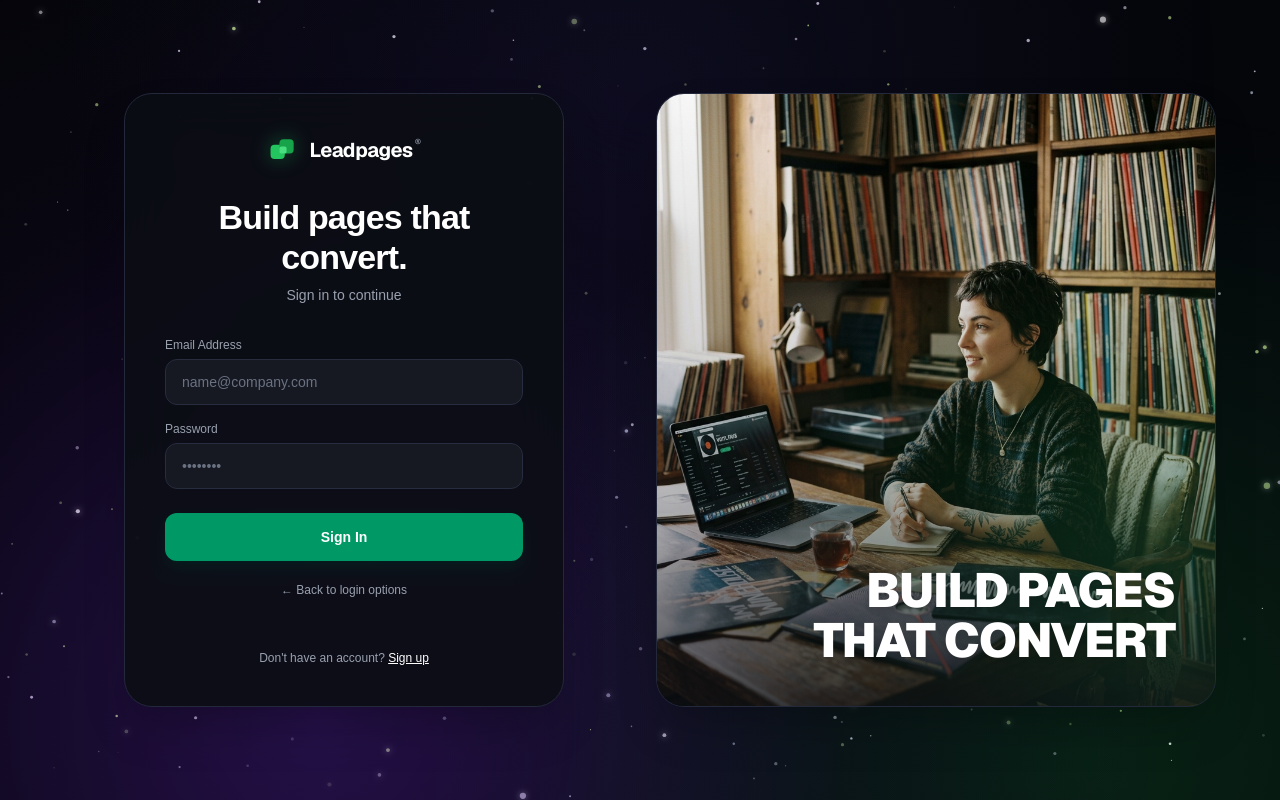
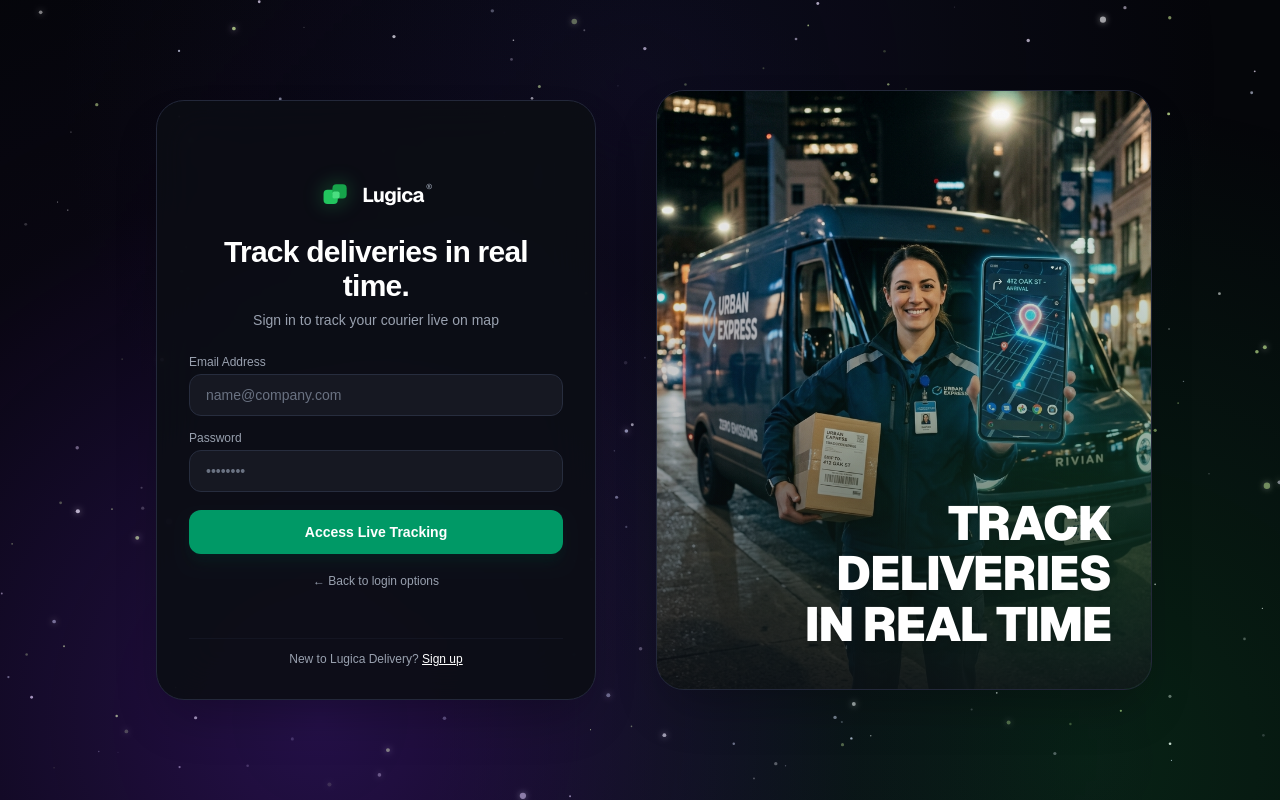
Before and after one commit to hirwabasekecedrick/lugica, a Next.js app in the folder web/: page /login in a window 1280 px wide. Both pictures are taken after a click on the button "Continue with email". Built offline with nearby package versions, Linux system fonts and the light colour scheme.

Commit message:
Logo and heropanel imprementation

```diff
--- a/web/app/components/HeroPanel.tsx
+++ b/web/app/components/HeroPanel.tsx
@@ -5,11 +5,11 @@
 
 export default function HeroPanel() {
   return (
-    <div className="relative w-full h-full min-h-[520px] lg:min-h-[580px] rounded-[28px] overflow-hidden border border-[#23283a] shadow-2xl flex flex-col justify-end group">
-      {/* Background Hero Image */}
+    <div className="relative w-full h-full max-h-[600px] rounded-[28px] overflow-hidden border border-[#23283a] shadow-2xl flex flex-col justify-end group">
+      {/* Background Delivery Hero Image */}
       <Image
-        src="/leadpages_hero_vinyl.png"
-        alt="Build pages that convert"
+        src="/lugica_delivery_hero.png"
+        alt="Track deliveries in real time with Lugica"
         fill
         sizes="(max-width: 1024px) 100vw, 50vw"
         priority
@@ -21,18 +21,18 @@
         className="absolute inset-0 pointer-events-none"
         style={{
           background: `
-            linear-gradient(to top, rgba(12, 14, 20, 0.75) 0%, rgba(12, 14, 20, 0.2) 40%, transparent 100%),
-            radial-gradient(circle at 90% 90%, rgba(34, 197, 94, 0.35) 0%, rgba(22, 163, 74, 0.15) 30%, transparent 60%)
+            linear-gradient(to top, rgba(12, 14, 20, 0.85) 0%, rgba(12, 14, 20, 0.25) 45%, transparent 100%),
+            radial-gradient(circle at 90% 90%, rgba(34, 197, 94, 0.4) 0%, rgba(22, 163, 74, 0.15) 35%, transparent 65%)
           `
         }}
       />
 
       {/* Overlaid Typography at Bottom */}
-      <div className="relative z-10 p-8 sm:p-10 text-right">
+      <div className="relative z-10 p-6 sm:p-8 lg:p-10 text-right">
         <h2 className="text-white text-3xl sm:text-4xl lg:text-5xl font-black tracking-tight leading-[1.05] drop-shadow-lg uppercase font-sans">
-          Build pages
+          Track deliveries
           <br />
-          that convert
+          in real time
         </h2>
       </div>
     </div>
--- a/web/app/components/LoginCard.tsx
+++ b/web/app/components/LoginCard.tsx
@@ -1,7 +1,7 @@
 "use client";
 
 import React, { useState } from "react";
-import LeadpagesLogo from "./LeadpagesLogo";
+import LugicaLogo from "./LugicaLogo";
 
 export default function LoginCard() {
   const [showEmailForm, setShowEmailForm] = useState(false);
@@ -27,11 +27,11 @@
       showToast("Please enter a valid email address.");
       return;
     }
-    showToast(isSignUp ? `Creating account for ${email}...` : `Signing in as ${email}...`);
+    showToast(isSignUp ? `Creating tracking account for ${email}...` : `Connecting to live delivery dashboard for ${email}...`);
   };
 
   return (
-    <div className="relative w-full max-w-[440px] bg-[#0c0e14]/90 backdrop-blur-xl border border-[#23283a] rounded-[28px] p-8 sm:p-10 shadow-2xl flex flex-col justify-between transition-all">
+    <div className="relative w-full max-w-[440px] h-full max-h-[600px] bg-[#0c0e14]/90 backdrop-blur-xl border border-[#23283a] rounded-[28px] p-6 sm:p-8 shadow-2xl flex flex-col justify-between transition-all">
       {/* Toast alert */}
       {toastMessage && (
         <div className="absolute -top-12 left-1/2 -translate-x-1/2 bg-[#1e2436] text-white text-xs px-4 py-2 rounded-full border border-emerald-500/40 shadow-lg flex items-center gap-2 animate-bounce z-50 whitespace-nowrap">
@@ -40,30 +40,30 @@
         </div>
       )}
 
-      <div>
+      <div className="flex flex-col justify-center my-auto">
         {/* Top Logo */}
-        <div className="flex justify-center mb-8">
-          <LeadpagesLogo />
+        <div className="flex justify-center mb-6">
+          <LugicaLogo />
         </div>
 
-        {/* Heading */}
-        <h1 className="text-3xl sm:text-[34px] font-extrabold text-white tracking-tight leading-[1.15] text-center mb-2">
-          {isSignUp ? "Start converting\nvisitors today." : "Build pages\nthat convert."}
+        {/* Heading tailored for real-time delivery tracking */}
+        <h1 className="text-2xl sm:text-3xl font-extrabold text-white tracking-tight leading-[1.15] text-center mb-1.5">
+          {isSignUp ? "Start tracking\nyour shipments." : "Track deliveries\nin real time."}
         </h1>
 
         {/* Subtitle */}
-        <p className="text-gray-400 text-sm text-center mb-8 font-normal">
-          {isSignUp ? "Create your Leadpages account" : "Sign in to continue"}
+        <p className="text-gray-400 text-sm text-center mb-6 font-normal">
+          {isSignUp ? "Create your Lugica delivery account" : "Sign in to track your courier live on map"}
         </p>
 
         {!showEmailForm ? (
           /* OAuth & Email Options */
-          <div className="space-y-3.5">
+          <div className="space-y-3">
             {/* Google button */}
             <button
               onClick={() => handleSocialClick("Google")}
               type="button"
-              className="w-full py-3.5 px-4 flex items-center justify-center gap-3 bg-[#161822] hover:bg-[#1e2230] text-white font-medium text-sm rounded-xl border border-[#272d3e] hover:border-[#38415a] transition-all duration-200 cursor-pointer group shadow-sm active:scale-[0.99]"
+              className="w-full py-3 px-4 flex items-center justify-center gap-3 bg-[#161822] hover:bg-[#1e2230] text-white font-medium text-sm rounded-xl border border-[#272d3e] hover:border-[#38415a] transition-all duration-200 cursor-pointer group shadow-sm active:scale-[0.99]"
             >
               {/* Google SVG Icon */}
               <svg className="w-5 h-5" viewBox="0 0 24 24">
@@ -91,7 +91,7 @@
             <button
               onClick={() => handleSocialClick("GitHub")}
               type="button"
-              className="w-full py-3.5 px-4 flex items-center justify-center gap-3 bg-[#161822] hover:bg-[#1e2230] text-white font-medium text-sm rounded-xl border border-[#272d3e] hover:border-[#38415a] transition-all duration-200 cursor-pointer group shadow-sm active:scale-[0.99]"
+              className="w-full py-3 px-4 flex items-center justify-center gap-3 bg-[#161822] hover:bg-[#1e2230] text-white font-medium text-sm rounded-xl border border-[#272d3e] hover:border-[#38415a] transition-all duration-200 cursor-pointer group shadow-sm active:scale-[0.99]"
             >
               {/* GitHub SVG Icon */}
               <svg className="w-5 h-5 fill-current text-white" viewBox="0 0 24 24">
@@ -101,7 +101,7 @@
             </button>
 
             {/* Divider */}
-            <div className="relative flex items-center justify-center my-5">
+            <div className="relative flex items-center justify-center my-4">
               <div className="border-t border-[#232838] w-full" />
               <span className="bg-[#0c0e14] px-3 text-xs text-gray-500 font-medium absolute">
                 or
@@ -112,7 +112,7 @@
             <button
               onClick={() => setShowEmailForm(true)}
               type="button"
-              className="w-full py-3.5 px-4 flex items-center justify-center gap-3 bg-[#161822] hover:bg-[#1e2230] text-white font-medium text-sm rounded-xl border border-[#272d3e] hover:border-[#38415a] transition-all duration-200 cursor-pointer group shadow-sm active:scale-[0.99]"
+              className="w-full py-3 px-4 flex items-center justify-center gap-3 bg-[#161822] hover:bg-[#1e2230] text-white font-medium text-sm rounded-xl border border-[#272d3e] hover:border-[#38415a] transition-all duration-200 cursor-pointer group shadow-sm active:scale-[0.99]"
             >
               {/* Mail SVG Icon */}
               <svg className="w-5 h-5 text-gray-300" fill="none" viewBox="0 0 24 24" stroke="currentColor">
@@ -123,36 +123,36 @@
           </div>
         ) : (
           /* Email Input Form */
-          <form onSubmit={handleSubmit} className="space-y-4 animate-fadeIn">
+          <form onSubmit={handleSubmit} className="space-y-3.5 animate-fadeIn">
             <div>
-              <label className="block text-xs font-medium text-gray-400 mb-1.5">Email Address</label>
+              <label className="block text-xs font-medium text-gray-400 mb-1">Email Address</label>
               <input
                 type="email"
                 required
                 placeholder="name@company.com"
                 value={email}
                 onChange={(e) => setEmail(e.target.value)}
-                className="w-full bg-[#161822] border border-[#272d3e] focus:border-emerald-500 focus:ring-1 focus:ring-emerald-500 rounded-xl px-4 py-3 text-white text-sm placeholder-gray-500 outline-none transition-all"
+                className="w-full bg-[#161822] border border-[#272d3e] focus:border-emerald-500 focus:ring-1 focus:ring-emerald-500 rounded-xl px-4 py-2.5 text-white text-sm placeholder-gray-500 outline-none transition-all"
               />
             </div>
 
             <div>
-              <label className="block text-xs font-medium text-gray-400 mb-1.5">Password</label>
+              <label className="block text-xs font-medium text-gray-400 mb-1">Password</label>
               <input
                 type="password"
                 required
                 placeholder="••••••••"
                 value={password}
                 onChange={(e) => setPassword(e.target.value)}
-                className="w-full bg-[#161822] border border-[#272d3e] focus:border-emerald-500 focus:ring-1 focus:ring-emerald-500 rounded-xl px-4 py-3 text-white text-sm placeholder-gray-500 outline-none transition-all"
+                className="w-full bg-[#161822] border border-[#272d3e] focus:border-emerald-500 focus:ring-1 focus:ring-emerald-500 rounded-xl px-4 py-2.5 text-white text-sm placeholder-gray-500 outline-none transition-all"
               />
             </div>
 
             <button
               type="submit"
-              className="w-full py-3.5 px-4 bg-emerald-600 hover:bg-emerald-500 text-white font-semibold text-sm rounded-xl transition-all shadow-lg shadow-emerald-950/40 active:scale-[0.99] cursor-pointer mt-2"
+              className="w-full py-3 px-4 bg-emerald-600 hover:bg-emerald-500 text-white font-semibold text-sm rounded-xl transition-all shadow-lg shadow-emerald-950/40 active:scale-[0.99] cursor-pointer mt-1"
             >
-              {isSignUp ? "Create Account" : "Sign In"}
+              {isSignUp ? "Create Tracking Account" : "Access Live Tracking"}
             </button>
 
             <button
@@ -167,9 +167,9 @@
       </div>
 
       {/* Footer link */}
-      <div className="mt-8 pt-4 text-center">
+      <div className="pt-3 text-center border-t border-[#1e2332]/40">
         <p className="text-xs text-gray-400">
-          {isSignUp ? "Already have an account? " : "Don't have an account? "}
+          {isSignUp ? "Already registered? " : "New to Lugica Delivery? "}
           <button
             type="button"
             onClick={() => setIsSignUp(!isSignUp)}
--- a/web/app/login/page.tsx
+++ b/web/app/login/page.tsx
@@ -4,25 +4,25 @@
 import HeroPanel from "../components/HeroPanel";
 
 export const metadata = {
-  title: "Leadpages Login | Build pages that convert",
-  description: "Sign in to Leadpages to build high-converting landing pages and lead generation campaigns.",
+  title: "Lugica Delivery | Real-Time Live Delivery Tracking",
+  description: "Sign in to Lugica Delivery to track your couriers and shipments live on an interactive GPS map in real time.",
 };
 
 export default function LoginPage() {
   return (
-    <main className="relative min-h-screen w-full bg-[#05060a] text-white flex items-center justify-center p-4 sm:p-6 lg:p-12 overflow-hidden selection:bg-emerald-500 selection:text-black">
+    <main className="relative h-screen w-full max-h-screen bg-[#05060a] text-white flex items-center justify-center p-3 sm:p-5 lg:p-8 overflow-hidden selection:bg-emerald-500 selection:text-black">
       {/* Animated Moving Starfield Canvas & Ambient Glows */}
       <StarfieldBackground />
 
-      {/* Main Content Container - 2 Column Layout matching reference */}
-      <div className="relative z-10 w-full max-w-6xl grid grid-cols-1 lg:grid-cols-2 gap-6 sm:gap-8 items-stretch">
+      {/* Main Content Container - Fits available screen height strictly */}
+      <div className="relative z-10 w-full max-w-5xl h-full max-h-[620px] grid grid-cols-1 lg:grid-cols-2 gap-4 sm:gap-6 lg:gap-8 items-stretch my-auto">
         {/* Left Side: Login Form Card */}
-        <div className="flex items-center justify-center">
+        <div className="flex items-center justify-center h-full">
           <LoginCard />
         </div>
 
         {/* Right Side: Hero Visual Panel */}
-        <div className="hidden lg:block w-full">
+        <div className="hidden lg:block w-full h-full">
           <HeroPanel />
         </div>
       </div>
```
Also changed, not shown: web/app/components/LugicaLogo.tsx (renamed from web/app/components/LeadpagesLogo.tsx, +4 -4 lines), web/public/lugica_delivery_hero.png (added).
